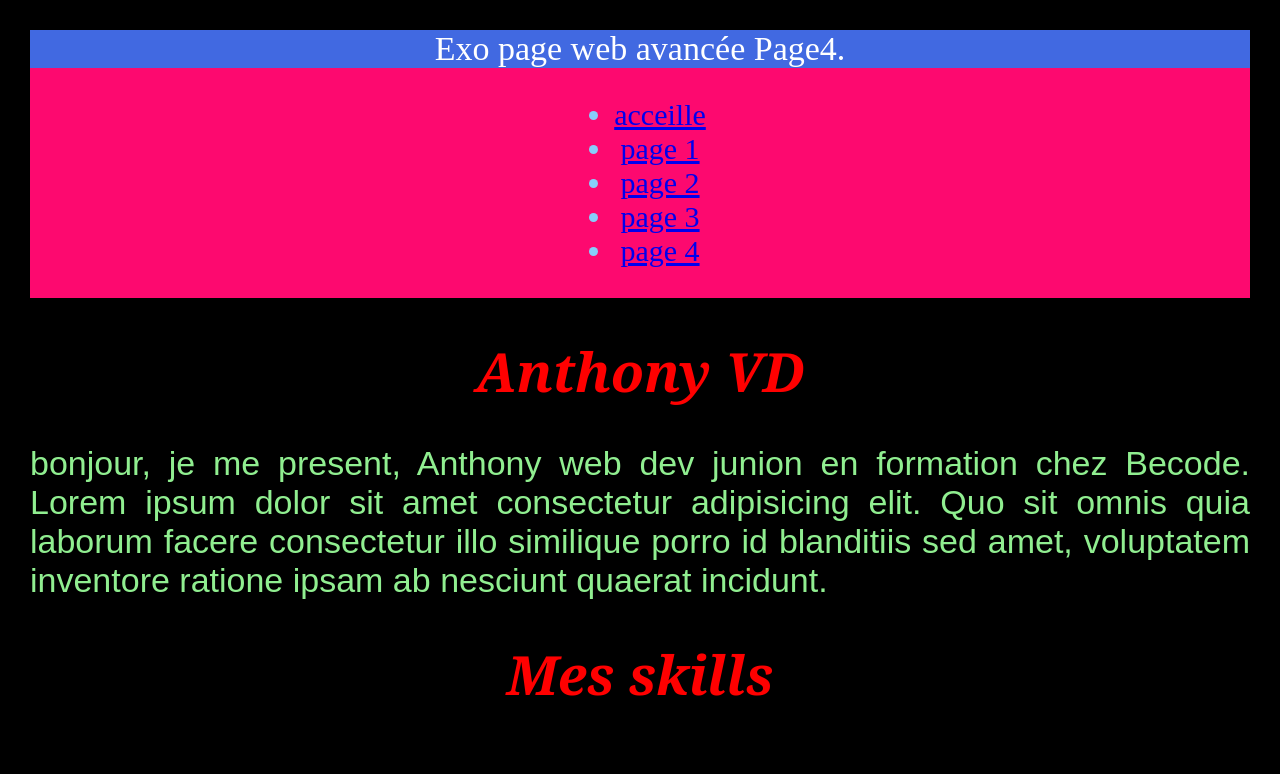
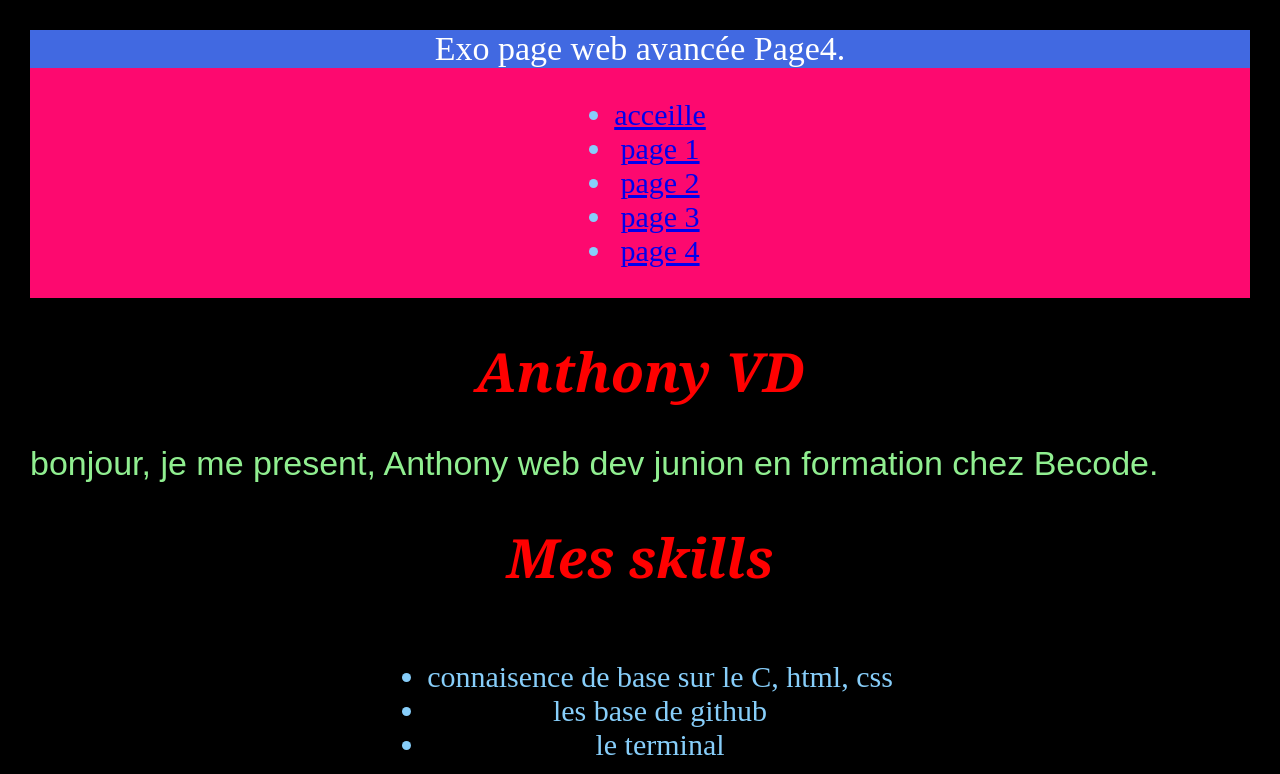
Before and after one commit to AnthonyVanDeyck/devoir, a plain HTML site: page version avance/antho4.html in a window 1280 px wide. Shown: the top 774 px of the page. Drawn offline with Linux system fonts and the light colour scheme.

Commit message:
supp de la dernier modif

```diff
--- a/version avance/antho4.html
+++ b/version avance/antho4.html
@@ -27,7 +27,6 @@
         <h1>Anthony VD</h1>
 
         <p> bonjour, je me present, Anthony web dev junion en formation chez Becode.
-            Lorem ipsum dolor sit amet consectetur adipisicing elit. Quo sit omnis quia laborum facere consectetur illo similique porro id blanditiis sed amet, voluptatem inventore ratione ipsam ab nesciunt quaerat incidunt.
         </p>
 
         <h1>Mes skills</h1>
```
